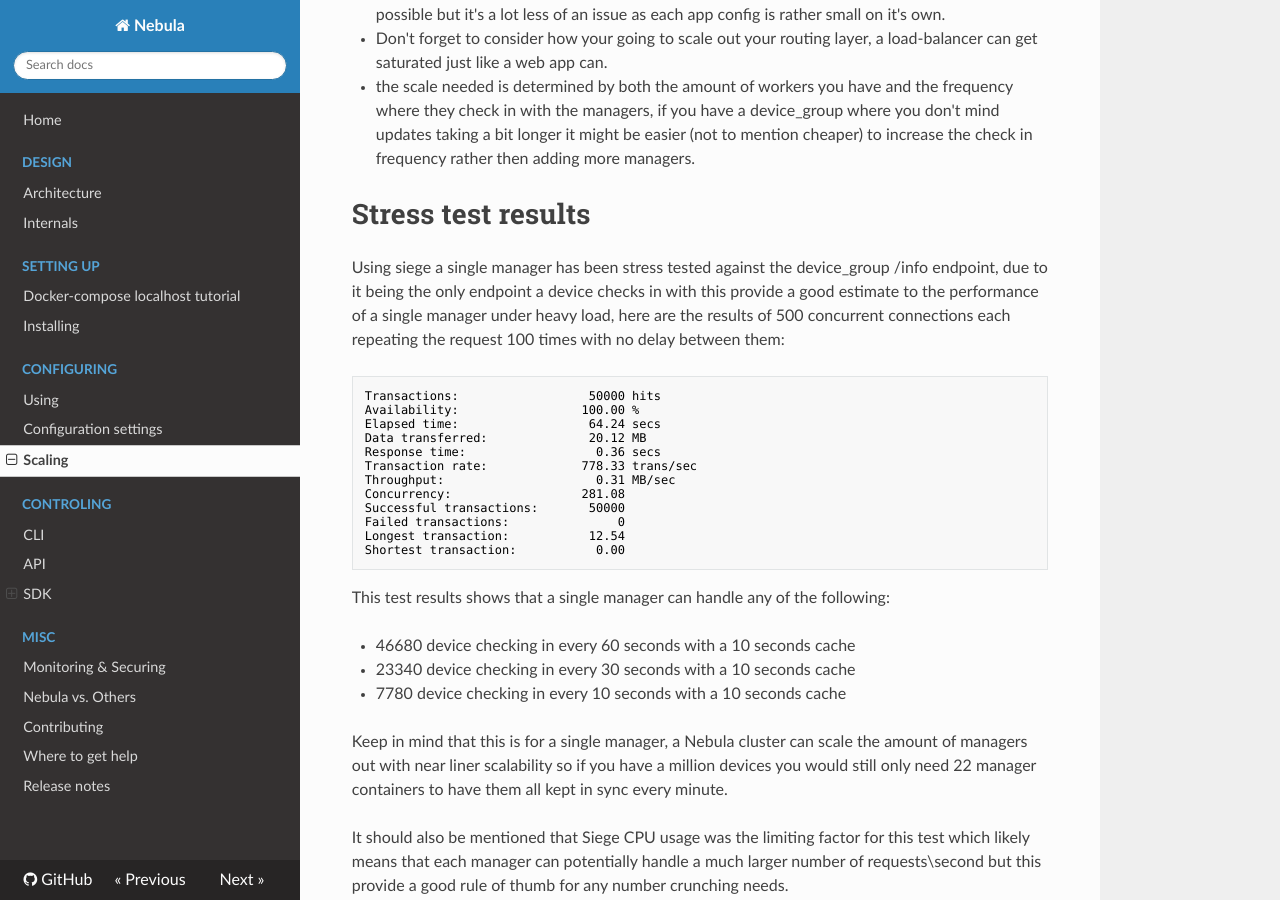
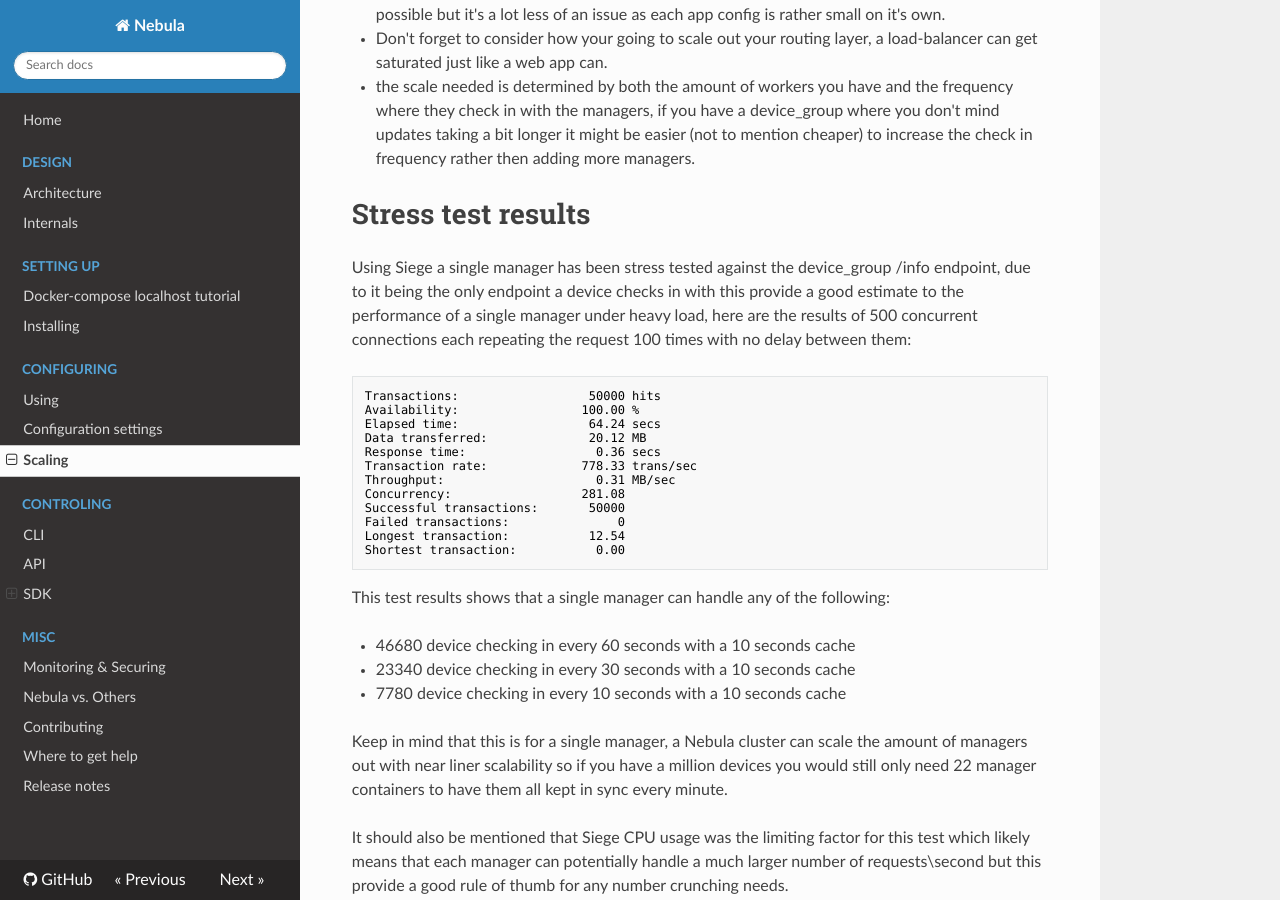
Before and after one commit to nebula-orchestrator/docs, an MkDocs documentation site: the page built from docs/scaling.md, in a window 1280 px wide and 900 px high, scrolled down 613 px. Built offline with MkDocs 1.6.1, drawn with Linux system fonts in a browser that asks for light colours; nearby versions of some CDN libraries; old or Windows-style settings are respelled for this version of MkDocs.

````diff
--- a/docs/scaling.md
+++ b/docs/scaling.md
@@ -12,7 +12,7 @@ Nebula was designed so that each component can scale out, below are some things
 
 # Stress test results
 
-Using siege a single manager has been stress tested against the device_group /info endpoint, due to it being the only endpoint a device checks in with this provide a good estimate to the performance of a single manager under heavy load, here are the results of 500 concurrent connections each repeating the request 100 times with no delay between them:
+Using Siege a single manager has been stress tested against the device_group /info endpoint, due to it being the only endpoint a device checks in with this provide a good estimate to the performance of a single manager under heavy load, here are the results of 500 concurrent connections each repeating the request 100 times with no delay between them:
 
 ```bash
 Transactions:                  50000 hits
````
